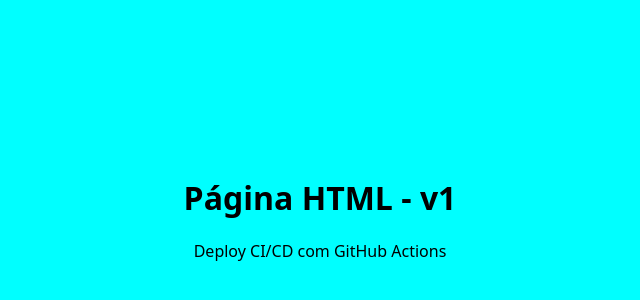
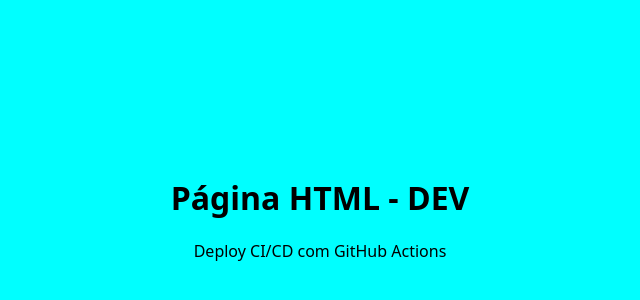
Before and after one commit to ramonlorandi/migrationsJS, a website: page public/index.html in a window 1280 px wide. Shown: the part 184-484 px from the top of the page, without its empty margins (320-960 px from the left). Drawn offline with Linux system fonts and the light colour scheme.

Commit message:
feat: dev html

```diff
--- a/public/index.html
+++ b/public/index.html
@@ -25,7 +25,7 @@
   </head>
   <body>
     <header>
-      <h1>Página HTML - v1</h1>
+      <h1>Página HTML - DEV</h1>
       <p>Deploy CI/CD com GitHub Actions</p>
     </header>
   </body>
```
